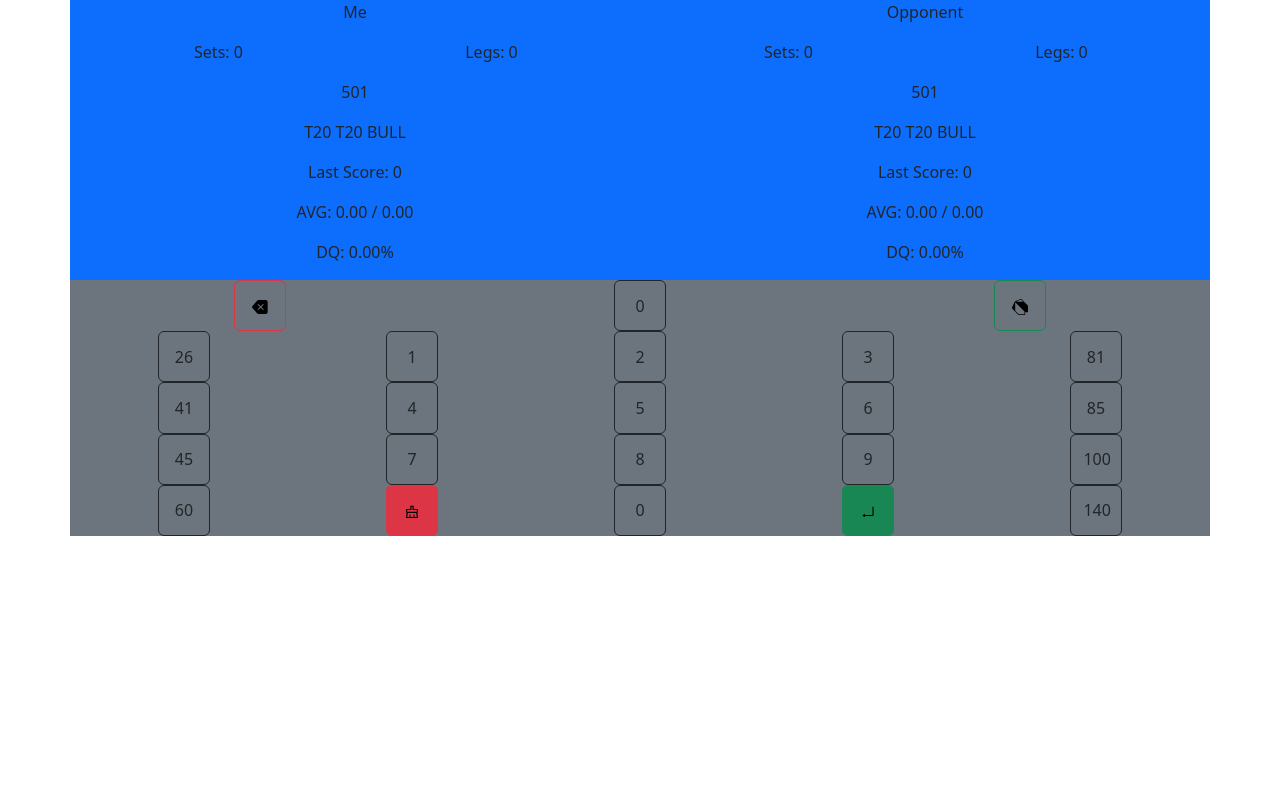
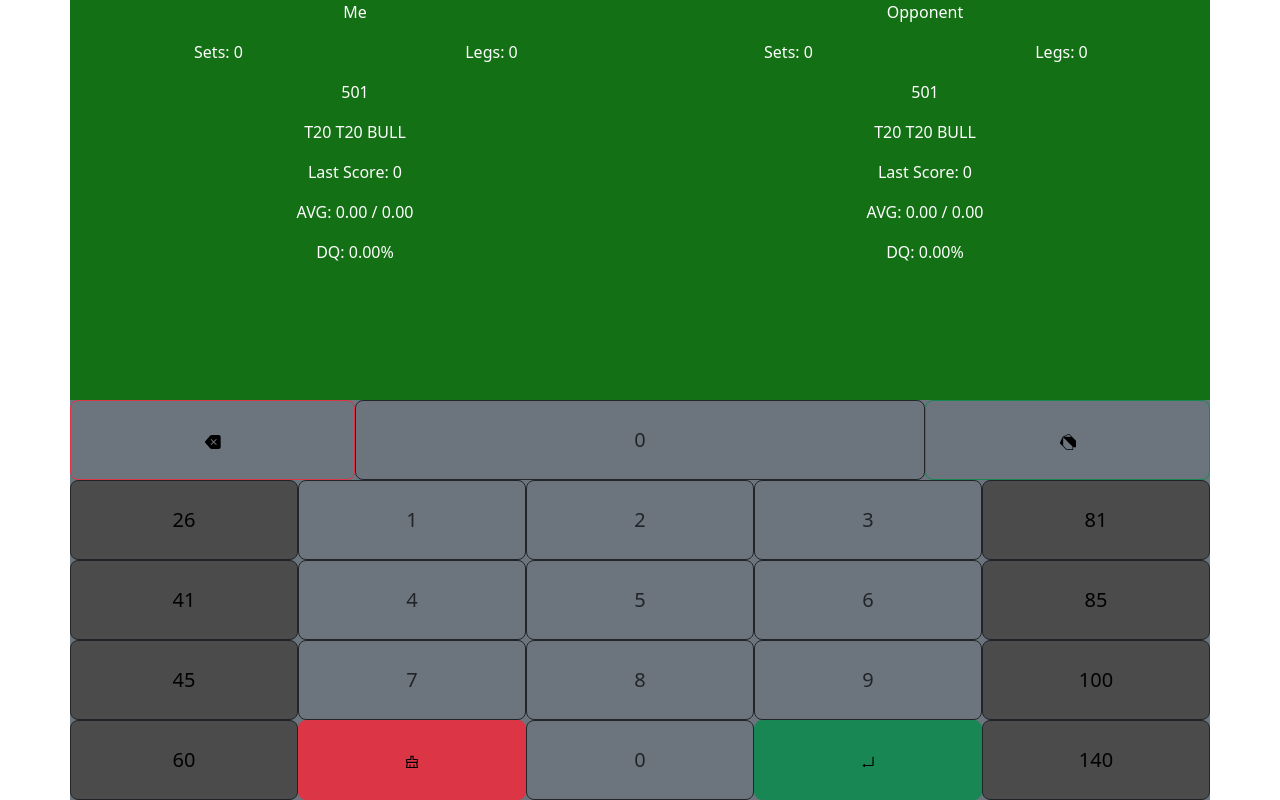
Before and after one commit to KrokoNinja/Dart_Scorer, a plain HTML site: page index.html in a window 1280 px wide. Drawn offline with nearby package versions, Linux system fonts and the light colour scheme.

Commit message:
adjust grid and add styles

```diff
--- a/index.html
+++ b/index.html
@@ -5,12 +5,17 @@
 		<meta http-equiv="X-UA-Compatible" content="IE=edge" />
 		<meta name="viewport" content="width=device-width, initial-scale=1.0" />
 		<link rel="stylesheet" href="styles/style.css" />
-        <link href="https://cdn.jsdelivr.net/npm/bootstrap@5.2.3/dist/css/bootstrap.min.css" rel="stylesheet" integrity="sha384-rbsA2VBKQhggwzxH7pPCaAqO46MgnOM80zW1RWuH61DGLwZJEdK2Kadq2F9CUG65" crossorigin="anonymous">
+		<link
+			href="https://cdn.jsdelivr.net/npm/bootstrap@5.2.3/dist/css/bootstrap.min.css"
+			rel="stylesheet"
+			integrity="sha384-rbsA2VBKQhggwzxH7pPCaAqO46MgnOM80zW1RWuH61DGLwZJEdK2Kadq2F9CUG65"
+			crossorigin="anonymous"
+		/>
 		<script src="js/script.js"></script>
 		<title>Darts Scorer</title>
 	</head>
 	<body>
-        <div class="container text-center bg-primary">
+		<div class="container text-center bg-primary" id="scoreboard">
 			<div class="row">
 				<div class="col-6">
 					<p class="name" id="player_name">Me</p>
@@ -27,7 +32,10 @@
 					<p class="score" id="player_score">501</p>
 					<p class="checkout" id="player_checkout">T20 T20 BULL</p>
 					<p class="last_score">Last Score: <span id="player_last">0</span></p>
-                    <p class="average">AVG: <span id="player_average_leg">0.00</span> / <span id="player_average_overall">0.00</span></p>
+					<p class="average">
+						AVG: <span id="player_average_leg">0.00</span> /
+						<span id="player_average_overall">0.00</span>
+					</p>
 					<p class="doubles">DQ: <span id="player_doubles">0.00</span>%</p>
 				</div>
 				<div class="col-6">
@@ -35,56 +43,91 @@
 					<div class="container text-center">
 						<div class="row">
 							<div class="col">
-                                <p class="sets">Sets: <span id="opponent_sets_count">0</span></p>
+								<p class="sets">
+									Sets: <span id="opponent_sets_count">0</span>
+								</p>
 							</div>
 							<div class="col">
-                                <p class="legs">Legs: <span id="opponent_legs_count">0</span></p>
+								<p class="legs">
+									Legs: <span id="opponent_legs_count">0</span>
+								</p>
 							</div>
 						</div>
 					</div>
 					<p class="score" id="opponent_score">501</p>
 					<p class="checkout" id="opponent_chackout">T20 T20 BULL</p>
-                    <p class="last_score">Last Score: <span id="opponent_last">0</span></p>
-                    <p class="average">AVG: <span id="opponent_average_leg">0.00</span> / <span id="opponent_average_overall">0.00</span></p>
-                    <p class="doubles">DQ: <span id="opponent_double_percentage">0.00</span>%</p>
+					<p class="last_score">
+						Last Score: <span id="opponent_last">0</span>
+					</p>
+					<p class="average">
+						AVG: <span id="opponent_average_leg">0.00</span> /
+						<span id="opponent_average_overall">0.00</span>
+					</p>
+					<p class="doubles">
+						DQ: <span id="opponent_double_percentage">0.00</span>%
+					</p>
 				</div>
 			</div>
 		</div>
-        <div class="container bg-secondary">
+		<div class="container bg-secondary" id="input">
 			<div class="row text-center">
-                <div class="col"><button class="btn btn-outline-danger"><img src="icons/undo.svg" alt=""></button></div>
-                <div class="col"><button class="btn btn-outline-dark" id="btn-input-score">0</button></div>
-                <div class="col"><button class="btn btn-outline-success"><img src="icons/togo.svg" alt=""></button></div>
+				<div class="col gx-0">
+					<button class="btn btn-lg btn-outline-danger">
+						<img src="icons/undo.svg" alt="" />
+					</button>
+				</div>
+				<div class="col-6 gx-0">
+					<button class="btn btn-lg btn-outline-dark" id="btn-input-score">0</button>
+				</div>
+				<div class="col gx-0">
+					<button class="btn btn-lg btn-outline-success">
+						<img src="icons/togo.svg" alt="" />
+					</button>
+				</div>
 			</div>
 			<div class="row text-center">
-                <div class="col"><button class="btn btn-outline-dark">26</button></div>
-                <div class="col"><button class="btn btn-outline-dark">1</button></div>
-                <div class="col"><button class="btn btn-outline-dark">2</button></div>
-                <div class="col"><button class="btn btn-outline-dark">3</button></div>
-                <div class="col"><button class="btn btn-outline-dark">81</button></div>
+				<div class="col gx-0"><button class="btn btn-lg btn-outline-dark hotkey">26</button></div>
+				<div class="col gx-0"><button class="btn btn-lg btn-outline-dark">1</button></div>
+				<div class="col gx-0"><button class="btn btn-lg btn-outline-dark">2</button></div>
+				<div class="col gx-0"><button class="btn btn-lg btn-outline-dark">3</button></div>
+				<div class="col gx-0"><button class="btn btn-lg btn-outline-dark hotkey">81</button></div>
 			</div>
 			<div class="row text-center">
-                <div class="col"><button class="btn btn-outline-dark">41</button></div>
-                <div class="col"><button class="btn btn-outline-dark">4</button></div>
-                <div class="col"><button class="btn btn-outline-dark">5</button></div>
-                <div class="col"><button class="btn btn-outline-dark">6</button></div>
-                <div class="col"><button class="btn btn-outline-dark">85</button></div>
+				<div class="col gx-0"><button class="btn btn-lg btn-outline-dark hotkey">41</button></div>
+				<div class="col gx-0"><button class="btn btn-lg btn-outline-dark">4</button></div>
+				<div class="col gx-0"><button class="btn btn-lg btn-outline-dark">5</button></div>
+				<div class="col gx-0"><button class="btn btn-lg btn-outline-dark">6</button></div>
+				<div class="col gx-0"><button class="btn btn-lg btn-outline-dark hotkey">85</button></div>
 			</div>
 			<div class="row text-center">
-                <div class="col"><button class="btn btn-outline-dark">45</button></div>
-                <div class="col"><button class="btn btn-outline-dark">7</button></div>
-                <div class="col"><button class="btn btn-outline-dark">8</button></div>
-                <div class="col"><button class="btn btn-outline-dark">9</button></div>
-                <div class="col"><button class="btn btn-outline-dark">100</button></div>
+				<div class="col gx-0"><button class="btn btn-lg btn-outline-dark hotkey">45</button></div>
+				<div class="col gx-0"><button class="btn btn-lg btn-outline-dark">7</button></div>
+				<div class="col gx-0"><button class="btn btn-lg btn-outline-dark">8</button></div>
+				<div class="col gx-0"><button class="btn btn-lg btn-outline-dark">9</button></div>
+				<div class="col gx-0">
+					<button class="btn btn-lg btn-outline-dark hotkey">100</button>
+				</div>
 			</div>
 			<div class="row text-center">
-                <div class="col"><button class="btn btn-outline-dark">60</button></div>
-                <div class="col"><button class="btn btn-danger"><img src="icons/clear.svg" alt=""></button></div>
-                <div class="col"><button class="btn btn-outline-dark">0</button></div>
-                <div class="col"><button class="btn btn-success"><img src="icons/okay.svg" alt=""></button></div>
-                <div class="col"><button class="btn btn-outline-dark">140</button></div>
+				<div class="col gx-0"><button class="btn btn-lg btn-outline-dark hotkey">60</button></div>
+				<div class="col gx-0">
+					<button class="btn btn-lg btn-danger">
+						<img src="icons/clear.svg" alt="" />
+					</button>
+				</div>
+				<div class="col gx-0"><button class="btn btn-lg btn-outline-dark">0</button></div>
+				<div class="col gx-0">
+					<button class="btn btn-lg btn-success">
+						<img src="icons/okay.svg" alt="" />
+					</button>
+				</div>
+				<div class="col gx-0"><button class="btn btn-lg btn-outline-dark hotkey">140</button></div>
 			</div>
 		</div>
-        <script src="https://cdn.jsdelivr.net/npm/bootstrap@5.2.3/dist/js/bootstrap.bundle.min.js" integrity="sha384-kenU1KFdBIe4zVF0s0G1M5b4hcpxyD9F7jL+jjXkk+Q2h455rYXK/7HAuoJl+0I4" crossorigin="anonymous"></script>
+		<script
+			src="https://cdn.jsdelivr.net/npm/bootstrap@5.2.3/dist/js/bootstrap.bundle.min.js"
+			integrity="sha384-kenU1KFdBIe4zVF0s0G1M5b4hcpxyD9F7jL+jjXkk+Q2h455rYXK/7HAuoJl+0I4"
+			crossorigin="anonymous"
+		></script>
 	</body>
 </html>
--- a/styles/style.css
+++ b/styles/style.css
@@ -34,6 +34,36 @@ p {
 }
 
 button {
-    width: 4vmax;
-    height: 4vmax;
+    width: 100%;
+    height: 100%;
 }
+
+.row {
+    height: 20%;
+}
+
+.hotkey {
+    background-color: rgb(75, 75, 75) !important;
+    color: black !important;
+}
+
+.hockey:focus,
+.hotkey:active,
+.hotkey:hover{
+    color: white !important;
+    background-color: rgb(53, 53, 53) !important;
+}
+
+#scoreboard,
+#input {
+    height: 50vh;
+}
+
+#scoreboard {
+    background-color: rgb(20, 112, 20) !important;
+    color: white;
+}
+
+#btn-input-score {
+    pointer-events: none;
+}
```
Lines whose indentation alone changed are shown as unchanged.
